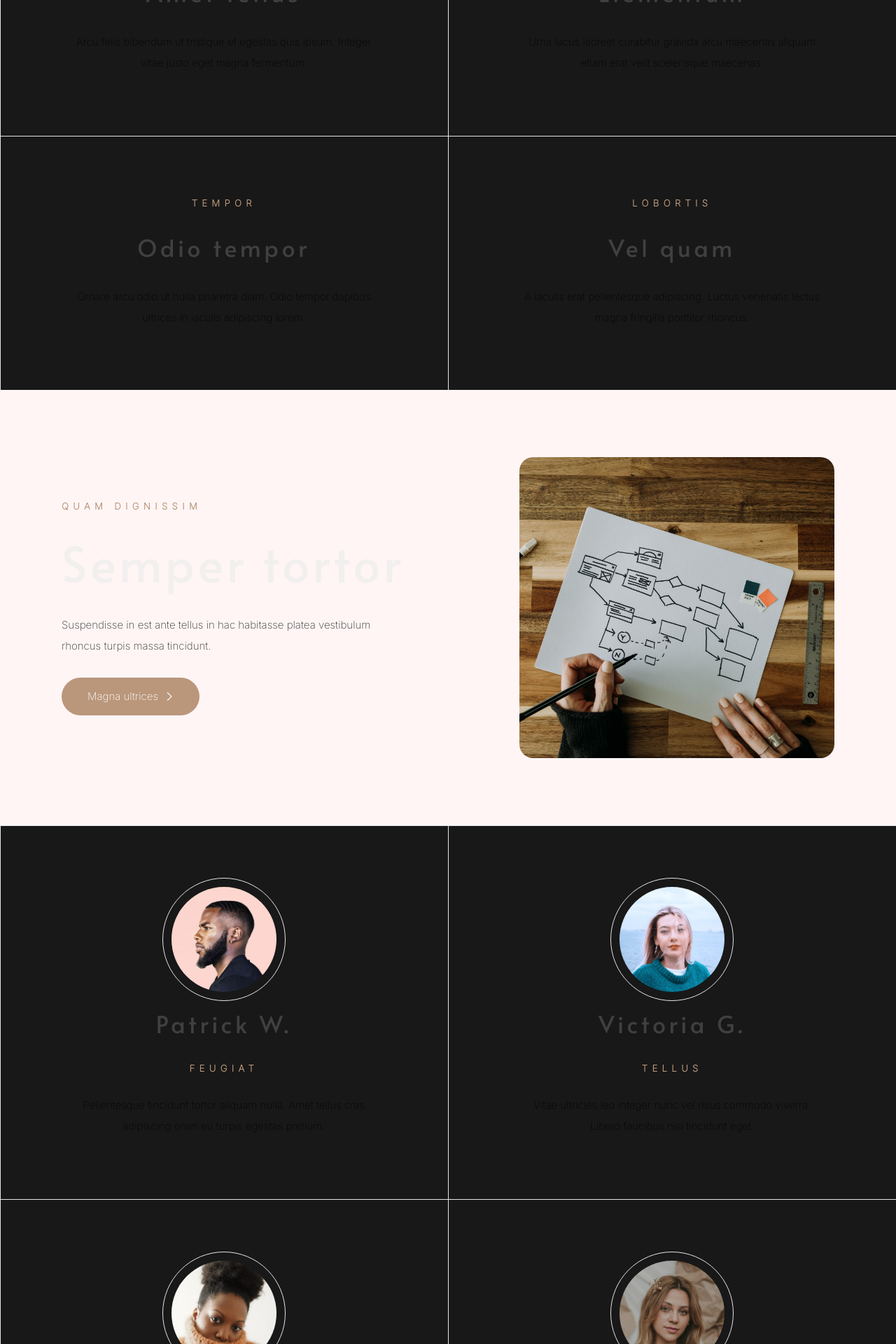
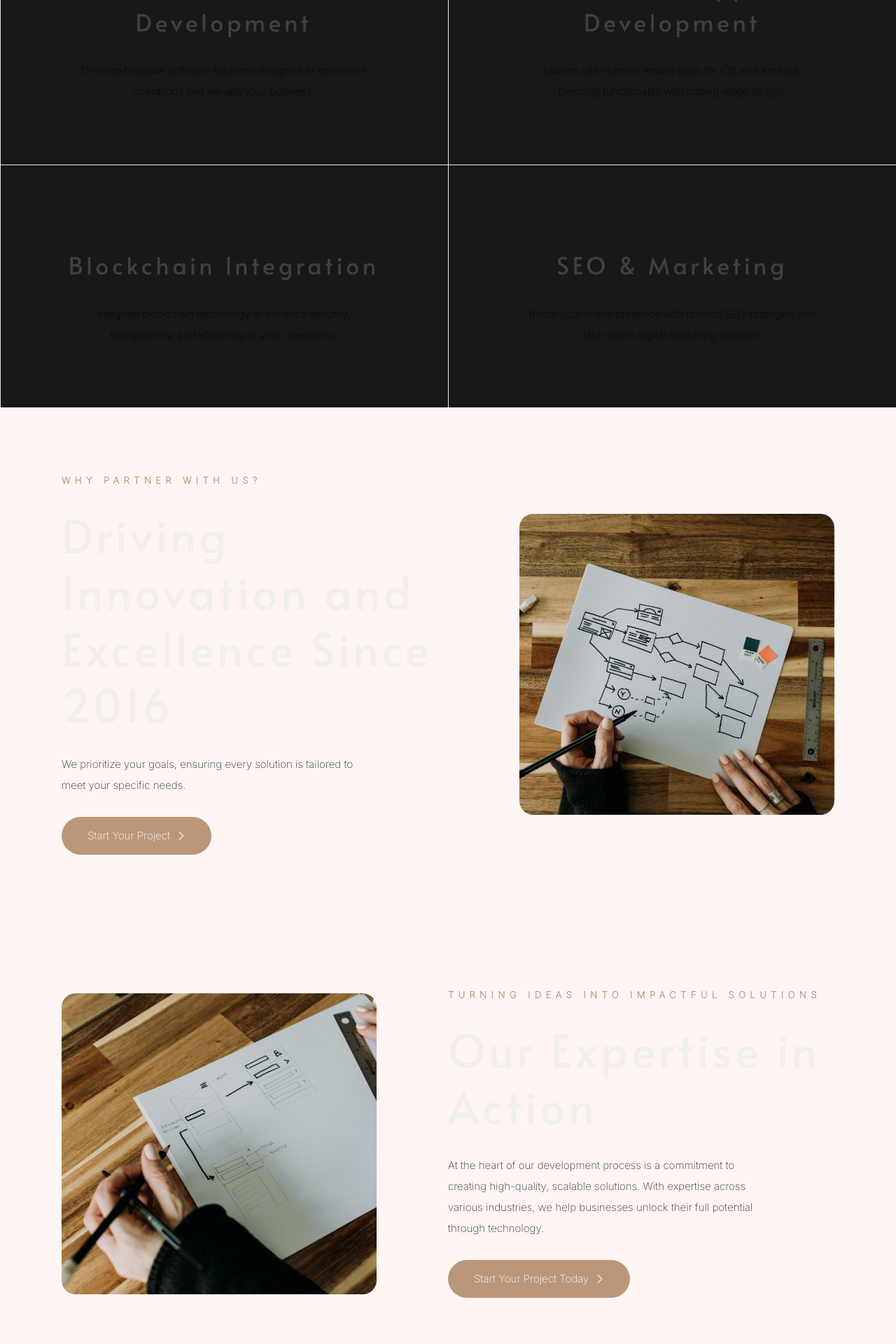
Before and after one commit to Metixes/landing, a Vue app: page / in a window 1280 px wide. Shown: the part 880-2800 px from the top of the page at 70% size. Built offline with nearby package versions, Linux system fonts and the light colour scheme.

Commit message:
add: text

```diff
--- a/src/assets/base.css
+++ b/src/assets/base.css
@@ -99,7 +99,7 @@ h1{
   font-family: 'Alata', sans-serif;
   letter-spacing: 0.3rem;
   width: calc(100% + 0.3rem);
-  font-size: 4.625em;
+  font-size: 4.3em;
   line-height: 1.25;
   font-weight: 400;
 }
@@ -141,20 +141,19 @@ p{
     font-size: 12px;
   }
   h1{
-    font-size: 3.469rem;
+    font-size: 3rem;
   }
-  /* h3{
-    font-size: 0.875em;
-  } */
 }
 @media (320px <= width <= 768px) {
   body{
     font-size: 12px;
   }
   h1{
-    font-size: 2.75rem;
+    font-size: 2.5rem;
   }
-  /* h3{
-    font-size: 0.875em;
-  } */
 }
+@media (320px <= width <= 450px) {
+  h1{
+    font-size: 1.9rem;
+  }
+}
--- a/src/components/SectionCard.vue
+++ b/src/components/SectionCard.vue
@@ -42,7 +42,7 @@ const props = defineProps({
           {{ description }}
         </h1>
         <p class="card-subtext">{{ subText }}</p>
-        <Button :text="linkText" />
+        <Button :text="linkText" :link="link" />
       </div>
     </div>
   </section>
--- a/src/components/ui/Button.vue
+++ b/src/components/ui/Button.vue
@@ -33,6 +33,7 @@ const props = defineProps({
   white-space: nowrap;
   align-self: flex-start;
   cursor: pointer;
+  text-decoration: none;
 }
 
 .arrow-icon {
--- a/src/locales/en.js
+++ b/src/locales/en.js
@@ -1,3 +1,83 @@
 export default {
-  // block1:
+  hero: {
+    title: "Transform Your Ideas into Scalable Software Solutions",
+    desc: "GTEX INNOVATIONS",
+    subText:
+      "Partner with our expert team to design, develop, and launch custom software tailored to your business needs",
+  },
+  services: {
+    title1: "Custom Software Development",
+    subText1:
+      "Develop bespoke software solutions designed to streamline operations and elevate your business.",
+    title2: "Mobile App Development",
+    subText2:
+      "Launch user-centric mobile apps for iOS and Android, blending functionality with cutting-edge design.",
+    title3: "Blockchain Integration",
+    subText3:
+      "Integrate blockchain technology to enhance security, transparency, and efficiency in your operations.",
+    title4: "SEO & Marketing",
+    subText4:
+      "Boost your online presence with tailored SEO strategies and data-driven digital marketing solutions.",
+  },
+  about_block: {
+    title: "Why Partner with Us?",
+    desc: "Driving Innovation and Excellence Since 2016",
+    subText:
+      "We prioritize your goals, ensuring every solution is tailored to meet your specific needs.",
+  },
+  our_cases: {
+    title: "Turning Ideas into Impactful Solutions",
+    desc: "Our Expertise in Action",
+    subText:
+      "At the heart of our development process is a commitment to creating high-quality, scalable solutions. With expertise across various industries, we help businesses unlock their full potential through technology.",
+  },
+  with_us: {
+    title1: "Expertise",
+    subText1:
+      "Leverage over 15 years of experience in delivering software solutions that scale with your business.",
+    title2: "Innovation",
+    subText2:
+      "Constantly evolving with emerging technologies to provide forward-thinking solutions.",
+    title3: "Reliability",
+    subText3:
+      "Dependable and efficient development processes ensuring the timely delivery of high-quality products.",
+    title4: "Collaboration",
+    subText4:
+      "Partnering with you throughout the journey to ensure your vision comes to life seamlessly.",
+  },
+  start_with_us: {
+    title:
+      "Let’s turn your ideas into reality with custom software solutions designed for growth.",
+    desc: "Ready to Start Your Project?",
+    subText:
+      "Whether you’re looking to develop a mobile app, integrate blockchain, or create a full-scale software solution, our team is here to guide you through every step of the process. With over 15 years of experience, we deliver scalable, innovative, and high-performance solutions.",
+  },
+  events_section: {
+    row1: {
+      title: "est.",
+      description: "2016",
+      location: "London, UK",
+      icons: ["calendar"],
+    },
+    row2: {
+      title: "est.",
+      description: "2022",
+      location: "Afula, Israel",
+      icons: ["calendar"],
+    },
+  },
+  transform_your_future: {
+    title:
+      " Empower your business with innovative solutions that make a difference.",
+    desc: "Transform Your Future with Us",
+    subText:
+      "At the heart of every successful project is a partnership built on trust, expertise, and innovation. We’re not just developers; we’re your dedicated team, focused on creating software that propels your business forward. Together, we’ll turn challenges into opportunities and ideas into reality.",
+  },
+  button: {
+    free_request: "Request a Free Consultation",
+    start_project: "Start Your Project",
+    ready_to_start: "Start Your Project Today",
+    get_started: "Let's Get Started",
+  },
+  all_rights_reserved: "All Rights Reserved",
 };
--- a/src/utils/dataFirstGridInfoCards.js
+++ /dev/null
@@ -1,26 +0,0 @@
-export default [
-  {
-    title: "Integer",
-    description: "Amet tellus",
-    subText:
-      "Arcu felis bibendum ut tristique et egestas quis ipsum. Integer vitae justo eget magna fermentum.",
-  },
-  {
-    title: "Volutpat",
-    description: "Elementum",
-    subText:
-      "Urna lacus laoreet curabitur gravida arcu maecenas aliquam etiam erat velit scelerisque maecenas.",
-  },
-  {
-    title: "Tempor",
-    description: "Odio tempor",
-    subText:
-      "Ornare arcu odio ut nulla pharetra diam. Odio tempor dapibus ultrices in iaculis adipiscing lorem.",
-  },
-  {
-    title: "Lobortis",
-    description: "Vel quam",
-    subText:
-      "A iaculis erat pellentesque adipiscing. Luctus venenatis lectus magna fringilla porttitor rhoncus.",
-  },
-];
--- a/src/utils/dataGridEventCards.js
+++ /dev/null
@@ -1,26 +0,0 @@
-export default [
-  {
-    title: "May",
-    description: "31",
-  },
-  {
-    description: "Atlanta, GA",
-    subText:
-      "Suspendisse faucibus interdum posuere lorem dolor odio euismod lacinia.",
-  },
-  {
-    icons: ["calendar", "facebook"],
-  },
-  {
-    title: "June",
-    description: "23",
-  },
-  {
-    description: "Nashville, TN",
-    subText:
-      "Sodales etiam amet nisl purus in mollis amet massa placerat ultricies.",
-  },
-  {
-    icons: ["calendar", "facebook"],
-  },
-];
--- a/src/utils/dataGridUserCards.js
+++ /dev/null
@@ -1,34 +0,0 @@
-export default [
-  {
-    img: "/images/image05.jpg",
-    imgAlt: "Image 1",
-    title: "Patrick W.",
-    description: "Feugiat",
-    subText:
-      "Pellentesque tincidunt tortor aliquam nulla. Amet tellus cras adipiscing enim eu turpis egestas pretium.",
-  },
-  {
-    img: "/images/image09.jpg",
-    imgAlt: "Image 1",
-    title: "Victoria G.",
-    description: "Tellus",
-    subText:
-      "Vitae ultricies leo integer nunc vel risus commodo viverra. Libero faucibus nisl tincidunt eget.",
-  },
-  {
-    img: "/images/image07.jpg",
-    imgAlt: "Image 1",
-    title: "Tammy S.",
-    description: "Nullam",
-    subText:
-      "Pellentesque tincidunt tortor aliquam nulla. Amet tellus cras adipiscing enim eu turpis egestas pretium.",
-  },
-  {
-    img: "/images/image08.jpg",
-    imgAlt: "Image 1",
-    title: "Anna K.",
-    description: "Morbi",
-    subText:
-      "Vitae ultricies leo integer nunc vel risus commodo viverra. Libero faucibus nisl tincidunt eget.",
-  },
-];
--- a/src/utils/dataSecondGridInfoCards.js
+++ /dev/null
@@ -1,26 +0,0 @@
-export default [
-  {
-    title: "Curabitur",
-    description: "Dignissim",
-    subText:
-      "Met magna etiam tempor orci eu lobortis. Habitant morbi senectus. Libero justo laoreet sit amet.",
-  },
-  {
-    title: "Gravida arcu",
-    description: "Sagittis orci",
-    subText:
-      "Iaculis erat pellentesque adipiscing commodo elit at imperdiet. Mauris aliquam sem fringilla morbi.",
-  },
-  {
-    title: "Eleifend",
-    description: "Sapien nec",
-    subText:
-      "Tristique risus feugiat in fermentum posuere. Fringilla phasellus faucibus eleifend donec pretium.",
-  },
-  {
-    title: "Donec pretium",
-    description: "Aliquam",
-    subText:
-      "Amet suscipit adipiscing bibendum magna etiam tempor. Aliquam fringilla morbi augue interdum.",
-  },
-];
--- a/src/views/HomeView.vue
+++ b/src/views/HomeView.vue
@@ -1,11 +1,69 @@
 <script setup>
+import { useI18n } from "vue-i18n";
 import { defineAsyncComponent } from "vue";
-import dataFirstGridInfoCards from "@/utils/dataFirstGridInfoCards.js";
-import dataSecondGridInfoCards from "@/utils/dataSecondGridInfoCards.js";
-import dataGridUserCards from "@/utils/dataGridUserCards.js";
-import dataGridEventCards from "@/utils/dataGridEventCards.js";
 import SectionCard from "@/components/SectionCard.vue";
 import GridSectionCard from "@/components/GridSectionCards.vue";
+
+const { t } = useI18n();
+const dataFirstGridInfoCards = [
+  {
+    title: t("services.title1"),
+    subText: t("services.subText1"),
+  },
+  {
+    title: t("services.title2"),
+    subText: t("services.subText2"),
+  },
+  {
+    title: t("services.title3"),
+    subText: t("services.subText3"),
+  },
+  {
+    title: t("services.title4"),
+    subText: t("services.subText4"),
+  },
+];
+const dataSecondGridInfoCards = [
+  {
+    title: t("with_us.title1"),
+    subText: t("with_us.subText1"),
+  },
+  {
+    title: t("with_us.title2"),
+    subText: t("with_us.subText2"),
+  },
+  {
+    title: t("with_us.title3"),
+    subText: t("with_us.subText3"),
+  },
+  {
+    title: t("with_us.title4"),
+    subText: t("with_us.subText4"),
+  },
+];
+const dataGridUserCards = [];
+const dataGridEventCards = [
+  {
+    title: t("events_section.row1.title"),
+    description: t("events_section.row1.description"),
+  },
+  {
+    description: t("events_section.row1.location"),
+  },
+  {
+    icons: ["calendar"],
+  },
+  {
+    title: t("events_section.row2.title"),
+    description: t("events_section.row2.description"),
+  },
+  {
+    description: t("events_section.row1.location"),
+  },
+  {
+    icons: ["calendar"],
+  },
+];
 </script>
 
 <template>
@@ -13,60 +71,62 @@ import GridSectionCard from "@/components/GridSectionCards.vue";
     <SectionCard
       :img="'/images/image03.jpg'"
       :imgAlt="'Image 1'"
-      :title="'Semper feugiat'"
-      :description="'Sit Amet'"
-      :subText="'Sem astrum tortor consequat porta ornare arcu odio ut sem nulla pharetra elementum pulvinar etiam quam lacus.'"
-      :linkText="'Imperdiet etiam'"
+      :title="t('hero.title')"
+      :description="t('hero.desc')"
+      :subText="t('hero.subText')"
+      :linkText="t('button.free_request')"
+      :link="'mailto:business@GTEX.IO'"
       :directionReverse="false" />
     <div class="grid-cards">
       <GridSectionCard
-        v-for="card of dataFirstGridInfoCards"
-        :key="card.title"
-        :title="card.title"
-        :description="card.description"
+        v-for="(card, index) of dataFirstGridInfoCards"
+        :key="index"
+        :description="card.title"
         :subText="card.subText" />
     </div>
     <SectionCard
       :img="'/images/image02.jpg'"
       :imgAlt="'Image 2'"
-      :title="'Quam dignissim'"
-      :description="'Semper tortor'"
-      :subText="'Suspendisse in est ante tellus in hac habitasse platea vestibulum rhoncus turpis massa tincidunt.'"
-      :linkText="'Magna ultrices'"
+      :title="t('about_block.title')"
+      :description="t('about_block.desc')"
+      :subText="t('about_block.subText')"
+      :linkText="t('button.start_project')"
+      :link="'mailto:business@GTEX.IO'"
       :directionReverse="true" />
-    <div class="grid-cards">
+    <!-- <div class="grid-cards">
       <GridSectionCard
-        v-for="card of dataGridUserCards"
-        :key="card.title"
+        v-for="(card, index) of dataGridUserCards"
+        :key="index"
         :img="card.img"
         :imgAlt="card.imgAlt"
         :title="card.title"
         :description="card.description"
         :subText="card.subText" />
-    </div>
+    </div> -->
     <SectionCard
       :img="'/images/image06.jpg'"
       :imgAlt="'Image 3'"
-      :title="'Aliquam bibendum'"
-      :description="'Arcu elementum'"
-      :subText="'Sem viverra aliquet eget sit amet tellus. Lectus mauris ultrices in turpis massa tincidunt. Sodales neque.'"
-      :linkText="'Commodo amet'"
+      :title="t('our_cases.title')"
+      :description="t('our_cases.desc')"
+      :subText="t('our_cases.subText')"
+      :linkText="t('button.ready_to_start')"
+      :link="'mailto:business@GTEX.IO'"
       :directionReverse="false" />
     <div class="grid-cards">
       <GridSectionCard
-        v-for="card of dataSecondGridInfoCards"
-        :key="card.title"
-        :title="card.title"
-        :description="card.description"
+        v-for="(card, index) of dataSecondGridInfoCards"
+        :key="index"
+        :description="card.title"
         :subText="card.subText" />
     </div>
     <SectionCard
       :img="'/images/image04.jpg'"
       :imgAlt="'Image 3'"
-      :title="'Eu volutpat'"
-      :description="'Risus varius'"
-      :subText="'Pharetra et ultrices neque ornare aenean euismod elementum nisi quis ullamcorper velit. Lorem ipsum dolor sit amet.'"
-      :linkText="'Sed interdum'"
+      :title="t('start_with_us.title')"
+      :description="t('start_with_us.desc')"
+      :subText="t('start_with_us.subText')"
+      :linkText="t('button.ready_to_start')"
+      :link="'mailto:business@GTEX.IO'"
       :directionReverse="true" />
     <div class="grid-cards grid-events">
       <GridSectionCard
@@ -82,10 +142,11 @@ import GridSectionCard from "@/components/GridSectionCards.vue";
     <SectionCard
       :img="'/images/image01.jpg'"
       :imgAlt="'Image 3'"
-      :title="'Viverra nam'"
-      :description="'Aliquam'"
-      :subText="'Faucibus vitae aliquet nec ullamcorper sit amet risus nullam eget. Aliquam diam maecenas ultricies massa enim.'"
-      :linkText="'Risus nullam'"
+      :title="t('transform_your_future.title')"
+      :description="t('transform_your_future.desc')"
+      :subText="t('transform_your_future.subText')"
+      :linkText="t('button.ready_to_start')"
+      :link="'mailto:business@GTEX.IO'"
       :directionReverse="false" />
   </main>
 </template>
```
Also changed, not shown: src/components/GridSectionCards.vue (+6 -4 lines), src/components/footer/Footer.vue (+10 -2 lines), src/components/header/Header.vue (+6 -2 lines).
